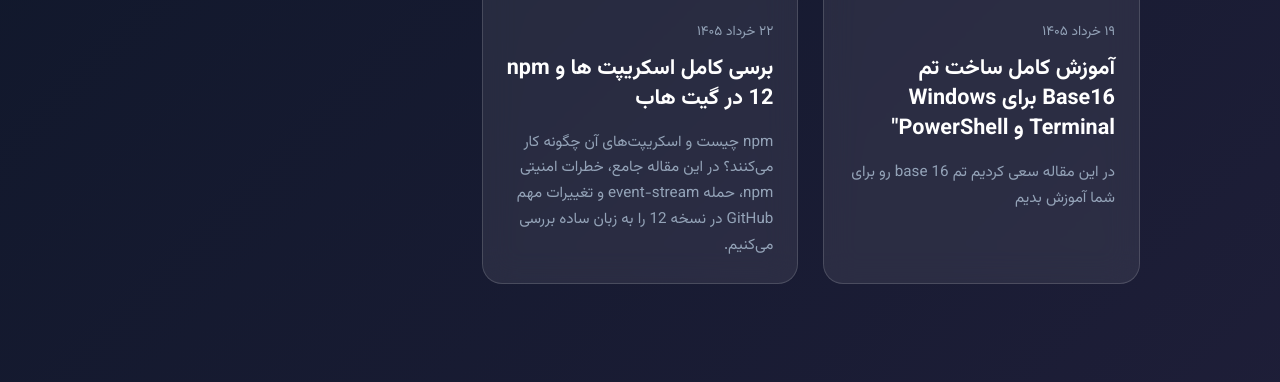
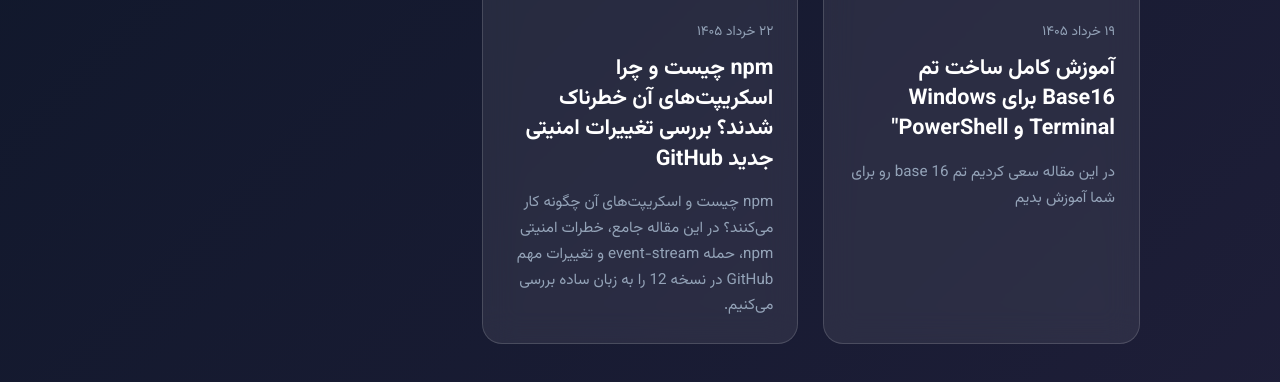
Before and after one commit to tech2049/tech2049.github.io, an Astro site: page / in a window 1280 px wide. Shown: the part 372-754 px from the top of the page. Built offline with nearby package versions, Linux system fonts and the light colour scheme; Astro itself is replaced by a stand-in of ours.

Commit message:
Update github and npm12.md

```diff
--- a/src/content/blog/github and npm12.md
+++ b/src/content/blog/github and npm12.md
@@ -1,5 +1,5 @@
 ---
-title: "برسی کامل اسکریپت ها و npm 12 در گیت هاب"
+title: "npm چیست و چرا اسکریپت‌های آن خطرناک شدند؟ بررسی تغییرات امنیتی جدید GitHub"
 description: "npm چیست و اسکریپت‌های آن چگونه کار می‌کنند؟ در این مقاله جامع، خطرات امنیتی npm، حمله event-stream و تغییرات مهم GitHub در نسخه 12 را به زبان ساده بررسی می‌کنیم."
 cover: "/images/github and npm12.png"
 date: "2026-06-12"
```
